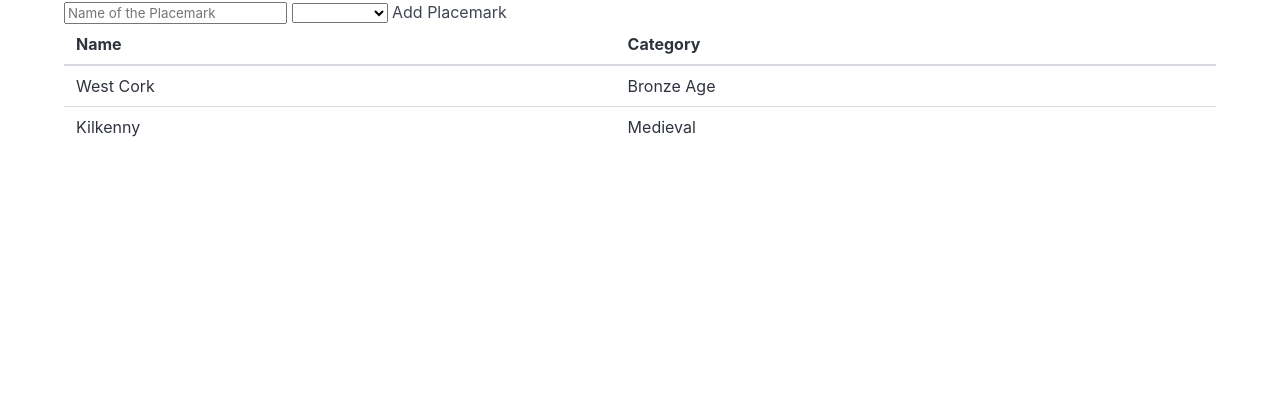
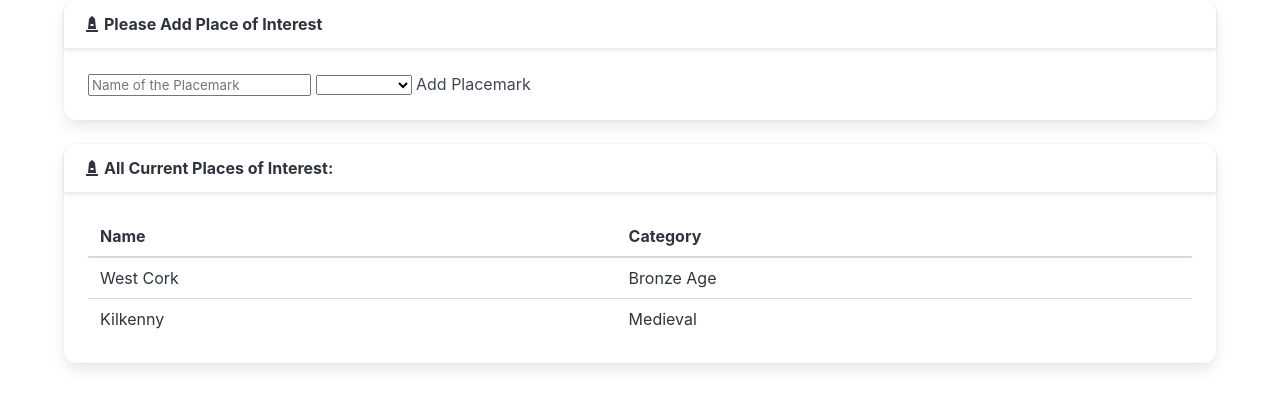
Before and after one commit to CormacC30/placemark-svelte, a SvelteKit app: page /dashboard in a window 1280 px wide. Shown: the top 408 px of the page. Built offline with nearby package versions, Linux system fonts and the light colour scheme.

Commit message:
added new card component

```diff
--- /dev/null
+++ b/src/lib/ui/Card.svelte
@@ -0,0 +1,16 @@
+<script lang="ts">
+  export let title = "";
+</script>
+
+<div class="card mb-5">
+  <header class="card-header">
+    <p class="card-header-title">
+      <span class="icon"><i class="fas fa-monument"></i></span><span>{title}</span>
+    </p>
+  </header>
+  <div class="card-content">
+    <div class="content">
+      <slot />
+    </div>
+  </div>
+</div>
--- a/src/routes/dashboard/+page.svelte
+++ b/src/routes/dashboard/+page.svelte
@@ -1,4 +1,5 @@
 <script lang="ts">
+    import Card from "$lib/ui/Card.svelte";
     import { subTitle } from "$lib/stores";
     import PlacemarkForm from "./PlacemarkForm.svelte";
     import PlacemarkList from "$lib/ui/PlacemarkList.svelte";
@@ -6,5 +7,9 @@
     subTitle.set("Create a New Placemark");
 </script>
 
-<PlacemarkForm />
-<PlacemarkList />
+<Card title="Please Add Place of Interest">
+    <PlacemarkForm />
+</Card>
+<Card title="All Current Places of Interest:">
+    <PlacemarkList />
+</Card>
```
